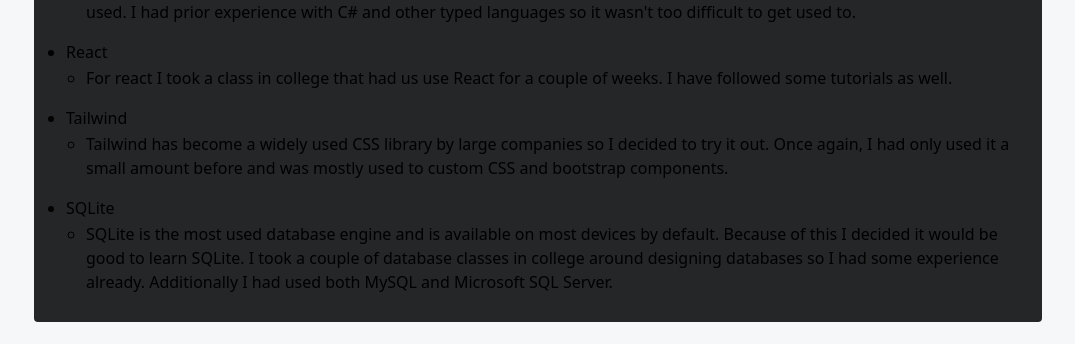
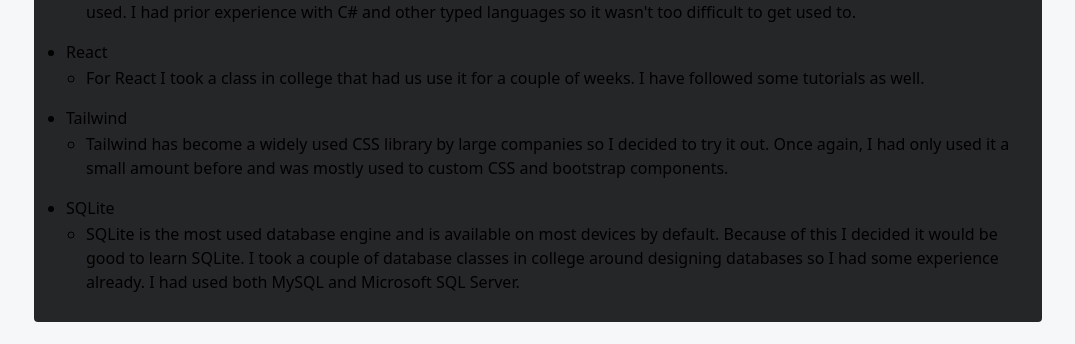
Before and after one commit to ncall404/ReactGameLibrary, a React (Vite) app in the folder frontend/: page /about in a window 1280 px wide. Shown: the part 396-740 px from the top of the page, without its empty margins (102-1177 px from the left). Built offline with nearby package versions, Linux system fonts and the light colour scheme.

Commit message:
Change some information

```diff
--- a/frontend/src/routes/about.tsx
+++ b/frontend/src/routes/about.tsx
@@ -31,7 +31,7 @@ function RouteComponent() {
 						<li>
 							React
 							<ul>
-								<li>For react I took a class in college that had us use React for a couple of weeks. I have followed some tutorials as well.</li>
+								<li>For React I took a class in college that had us use it for a couple of weeks. I have followed some tutorials as well.</li>
 							</ul>
 						</li>
 						<li>
@@ -43,7 +43,7 @@ function RouteComponent() {
 						<li>
 							SQLite
 							<ul>
-								<li>SQLite is the most used database engine and is available on most devices by default. Because of this I decided it would be good to learn SQLite. I took a couple of database classes in college around designing databases so I had some experience already. Additionally I had used both MySQL and Microsoft SQL Server.</li>
+								<li>SQLite is the most used database engine and is available on most devices by default. Because of this I decided it would be good to learn SQLite. I took a couple of database classes in college around designing databases so I had some experience already. I had used both MySQL and Microsoft SQL Server.</li>
 							</ul>
 						</li>
 					</ul>
```
